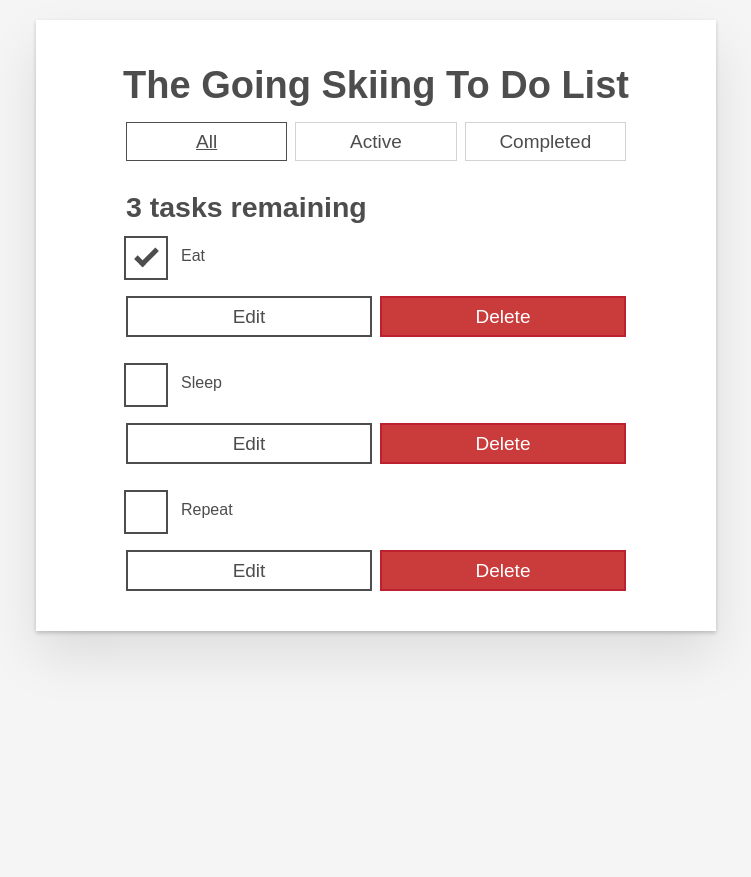
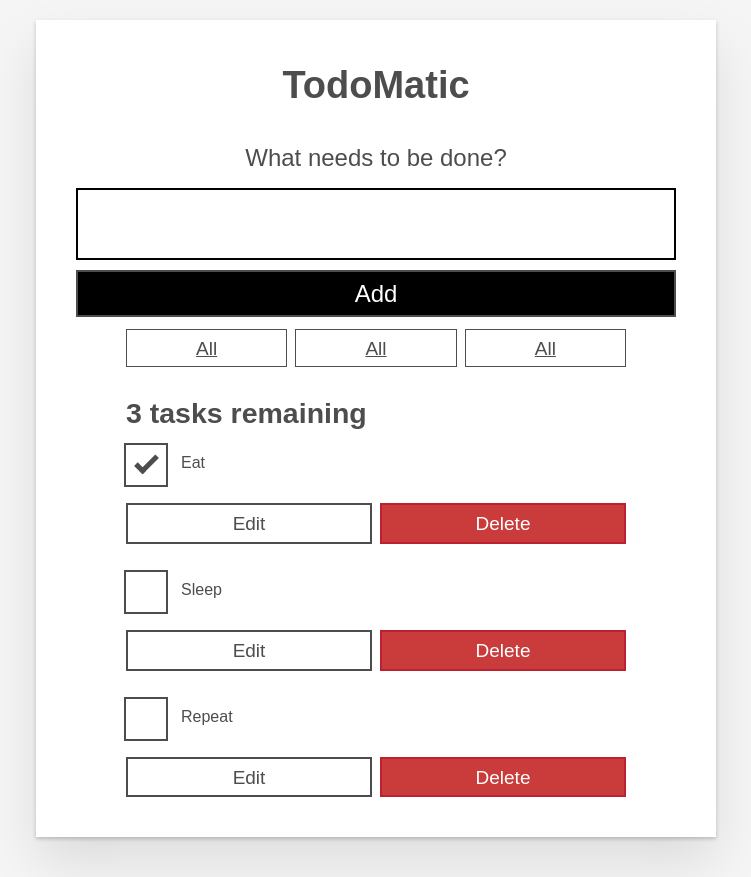
Before and after one commit to catherinefrench/react-to-do, a React (Create React App) app: page / in a window 1280 px wide. Shown: the whole page, without its empty margins (264-1015 px from the left). Before the commit the page ends 800 px from the top, so only its background shows below. Built offline with nearby package versions, Linux system fonts and the light colour scheme.

Commit message:
fixes component issues

```diff
--- a/src/App.js
+++ b/src/App.js
@@ -1,35 +1,28 @@
 import React from "react";
-import Todo from "./components/Todo";
 import Form from "./components/Form";
 import FilterButton from "./components/FilterButton";
+import Todo from "./components/Todo";
 
 function App(props) {
-
-  const taskList = props.tasks.map(task => <Todo id={task.id} name={task.name} completed={task.completed} key={task.id} />);
+  const taskList = props.tasks.map(task => (
+    <Todo
+        id={task.id}
+        name={task.name}
+        completed={task.completed}
+        key={task.id}
+      />
+    )
+  );
   return (
     <div className="todoapp stack-large">
-      <h1>The Going Skiing To Do List</h1>
-
+      <h1>TodoMatic</h1>
+      <Form />
       <div className="filters btn-group stack-exception">
-        <button type="button" className="btn toggle-btn" aria-pressed="true">
-          <span className="visually-hidden">Show </span>
-          <span>all</span>
-          <span className="visually-hidden"> tasks</span>
-        </button>
-        <button type="button" className="btn toggle-btn" aria-pressed="false">
-          <span className="visually-hidden">Show </span>
-          <span>Active</span>
-          <span className="visually-hidden"> tasks</span>
-        </button>
-        <button type="button" className="btn toggle-btn" aria-pressed="false">
-          <span className="visually-hidden">Show </span>
-          <span>Completed</span>
-          <span className="visually-hidden"> tasks</span>
-        </button>
+        <FilterButton />
+        <FilterButton />
+        <FilterButton />
       </div>
-      <h2 id="list-heading">
-        3 tasks remaining
-      </h2>
+      <h2 id="list-heading">3 tasks remaining</h2>
       <ul
         role="list"
         className="todo-list stack-large stack-exception"
@@ -41,5 +34,4 @@ function App(props) {
   );
 }
 
-
 export default App;
--- a/src/components/FilterButton.js
+++ b/src/components/FilterButton.js
@@ -1,15 +1,13 @@
 import React from "react";
 
-export function FilterButton() {
-    function filterButton(props) {
-        return(
-            <button type="button" className="btn toggle-btn" aria-pressed="true">
-            <span className="visually-hidden">Show </span>
-            <span>all</span>
-            <span className="visually-hidden"> tasks</span>
-            </button>
-        );
-    }
+function FilterButton(props) {
+  return (
+    <button type="button" className="btn toggle-btn" aria-pressed="true">
+      <span className="visually-hidden">Show </span>
+      <span>all </span>
+      <span className="visually-hidden"> tasks</span>
+    </button>
+  );
 }
 
 export default FilterButton;
--- a/src/components/Form.js
+++ b/src/components/Form.js
@@ -1,8 +1,12 @@
-import React from 'react';
+import React from "react";
 
-export function Form() {
+function Form(props) {
+    function handleSubmit(e) {
+        e.preventDefault();
+        alert('Hello, world!');
+      }
   return (
-        <form>
+    <form onSubmit={handleSubmit}>
       <h2 className="label-wrapper">
         <label htmlFor="new-todo-input" className="label__lg">
           What needs to be done?
```
Lines whose indentation alone changed are shown as unchanged.
